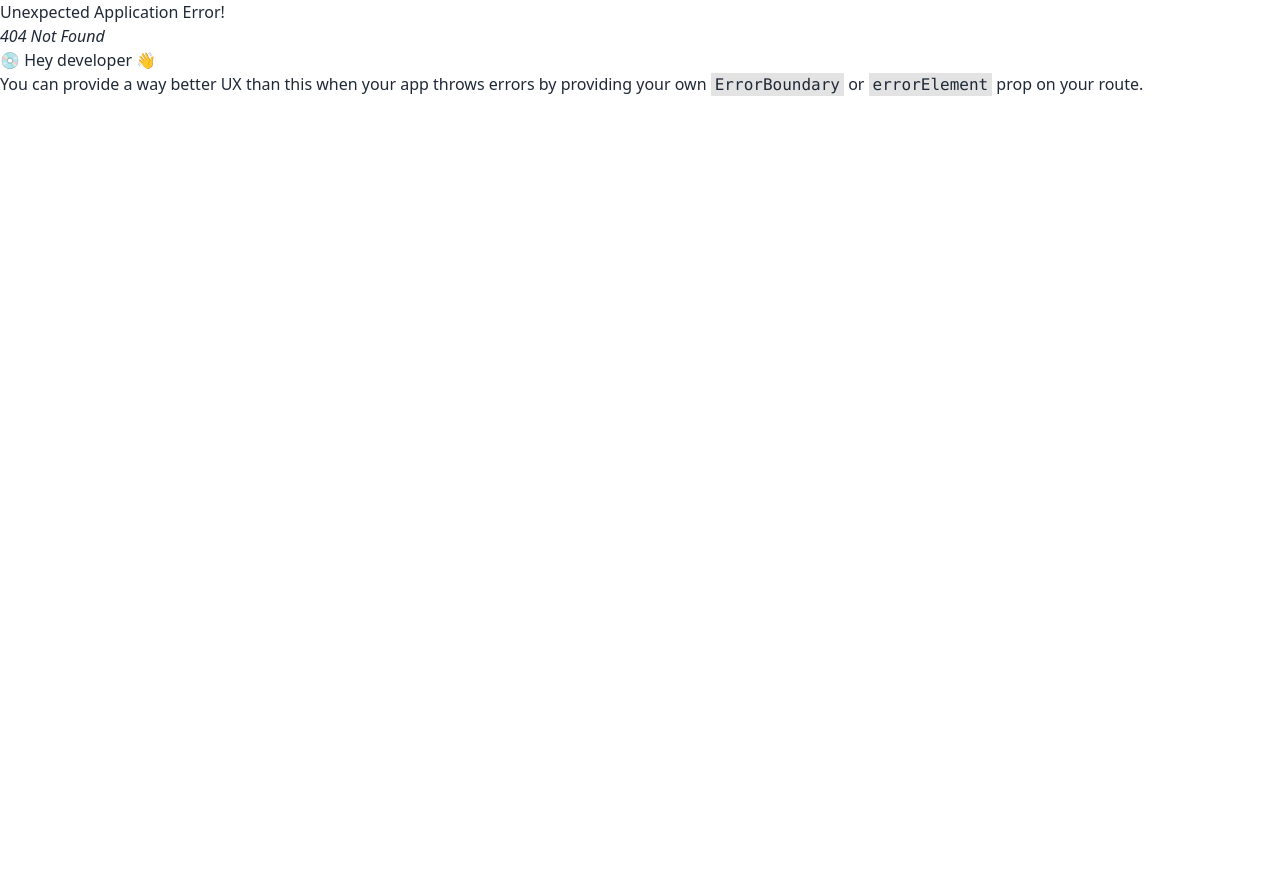
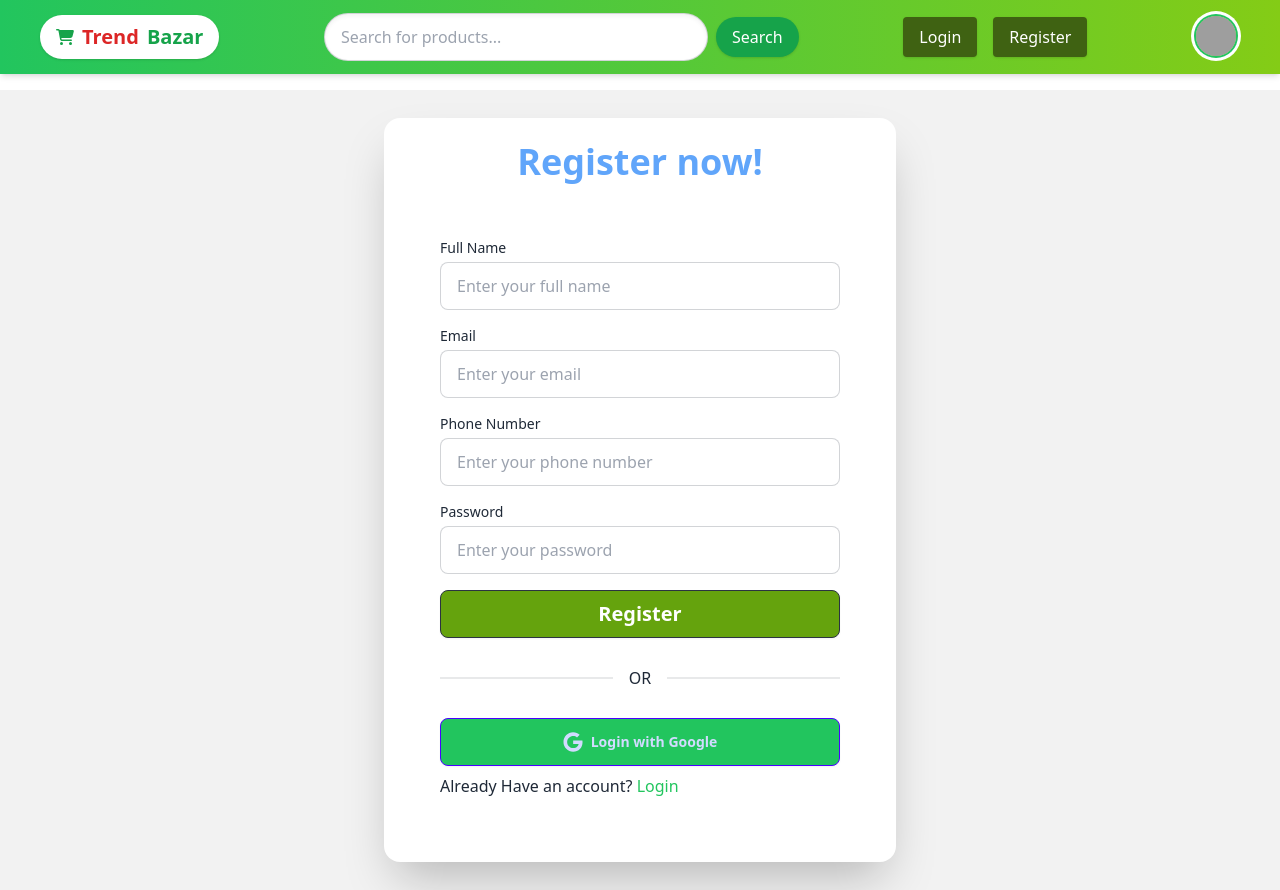
Before and after one commit to arjahid/E-commerceSite-capstoneP-, a React (Vite) app: page /register in a window 1280 px wide. Before the commit this address had no page. Before the commit the page ends 800 px from the top, so only its background shows below. Built offline with nearby package versions, Linux system fonts and the light colour scheme; grey boxes are pictures that could not be loaded.

Commit message:
added registration and login

```diff
--- a/src/components/Nav2.jsx
+++ b/src/components/Nav2.jsx
@@ -4,7 +4,7 @@ import { NavLink } from "react-router-dom";
 
 const Nav2 = () => {
   return (
-    <div className="bg-gradient-to-r from-green-500 to-lime-500 shadow-md px-4 sm:px-6 lg:px-10 py-3 flex flex-col md:flex-row items-center justify-between gap-4">
+    <div className="bg-gradient-to-r from-green-500 to-lime-500 shadow-md px-4 sm:px-6 lg:px-10 py-3 flex flex-col md:flex-row items-center justify-between gap-4 sticky top-0 z-50">
 
       {/* Logo */}
       <NavLink
@@ -17,12 +17,34 @@ const Nav2 = () => {
       </NavLink>
 
       {/* Search */}
-      <div className="w-full md:w-auto flex justify-center">
+      <div className="w-full md:w-auto flex justify-center items-center gap-2">
         <input
           type="text"
           placeholder="Search for products..."
           className="input input-bordered w-full sm:w-80 md:w-96 max-w-full rounded-full px-4 py-2 focus:outline-none bg-white shadow-inner"
         />
+        <button
+          type="button"
+          className="px-4 py-2 bg-green-600 text-white rounded-full shadow hover:bg-green-700 transition"
+        >
+          Search
+        </button>
+      </div>
+
+      {/* Login and Register Links */}
+      <div className="flex gap-4 justify-center items-center">
+        <NavLink
+          to="/login"
+          className="px-4 py-2 bg-lime-800 text-white rounded shadow hover:bg-blue-700 transition"
+        >
+          Login
+        </NavLink>
+        <NavLink
+          to="/register"
+          className="px-4 py-2 bg-lime-800 text-white rounded shadow hover:bg-gray-700 transition"
+        >
+          Register
+        </NavLink>
       </div>
 
       {/* Profile Dropdown */}
@@ -41,7 +63,7 @@ const Nav2 = () => {
         </div>
         <ul
           tabIndex={0}
-          className="menu menu-sm dropdown-content mt-3 z-[1] p-2 shadow-lg bg-white rounded-box w-44 sm:w-52 text-sm sm:text-base"
+          className="menu menu-sm text-black dropdown-content mt-3 z-[1] p-2 shadow-lg bg-white rounded-box w-44 sm:w-52 text-sm sm:text-base"
         >
           <li>
             <NavLink to="/profile" className="hover:bg-green-100 transition px-2 rounded">
--- /dev/null
+++ b/src/components/pages/Login.jsx
@@ -0,0 +1,51 @@
+import React from 'react';
+import Nav2 from '../Nav2';
+import { NavLink } from 'react-router-dom';
+import SocialLogin from './SocialLogin';
+
+const Login = () => {
+    return (
+        <div>
+            <Nav2></Nav2>
+            <div className="hero bg-base-200 min-h-screen flex items-center justify-center">
+          <div className="card bg-base-100 w-full lg:w-1/2 max-w-lg shadow-2xl p-6">
+            <h1 className="text-4xl font-bold text-center mb-6 text-green-500">Login</h1>
+            <div className="card-body">
+              <form className="space-y-4">
+                <div>
+                  <label className="block text-sm font-medium mb-1">Email</label>
+                  <input
+                    type="email"
+                    name="email"
+                    className="input input-bordered w-full"
+                    placeholder="Enter your email"
+                  />
+                </div>
+                <div>
+                  <label className="block text-sm font-medium mb-1">Password</label>
+                  <input
+                    type="password"
+                    name="password"
+                    className="input input-bordered w-full"
+                    placeholder="Enter your password"
+                  />
+                </div>
+                <div className="text-right">
+                  <a className="link link-hover text-sm hover:text-green-400">Forgot password?</a>
+                </div>
+                <button className="btn btn-neutral w-full mt-4 bg-green-600 font-bold text-xl text-black">Login</button>
+              </form>
+              <div className="divider my-6">OR</div>
+              <SocialLogin></SocialLogin>
+
+              <div className="flex justify-center">
+                {/* Add SocialLogin component or buttons here */}
+              </div>
+            </div>
+          </div>
+        </div>
+        </div>
+    );
+};
+
+export default Login;
--- /dev/null
+++ b/src/components/pages/Register.jsx
@@ -0,0 +1,76 @@
+import React from 'react';
+import Nav2 from '../Nav2';
+import NavBar from '../../NavBar';
+import SocialLogin from './SocialLogin';
+import { NavLink } from 'react-router-dom';
+
+const Register = () => {
+    const handleFormSubmit = (event) => {
+        event.preventDefault();
+        const formData = new FormData(event.target);
+        const data = Object.fromEntries(formData.entries());
+        console.log('Form submitted:', data);
+    }
+    return (
+        <div>
+            <Nav2></Nav2>
+
+            <div className="hero bg-base-200 mt-4 min-h-screen flex items-center justify-center">
+          <div className="card bg-base-100 w-full lg:w-1/2 max-w-lg shadow-2xl p-6">
+            <h1 className="text-4xl font-bold text-center mb-6 text-blue-400">Register now!</h1>
+            <div className="card-body">
+              <form onSubmit={handleFormSubmit} className="space-y-4">
+                <div>
+                  <label className="block text-sm font-medium mb-1">Full Name</label>
+                  <input
+                    type="text"
+                    name="fullName"
+                    className="input input-bordered w-full"
+                    placeholder="Enter your full name"
+                  />
+                </div>
+                <div>
+                  <label className="block text-sm font-medium mb-1">Email</label>
+                  <input
+                    type="email"
+                    name="email"
+                    className="input input-bordered w-full"
+                    placeholder="Enter your email"
+                  />
+                </div>
+                <div>
+                  <label className="block text-sm font-medium mb-1">Phone Number</label>
+                  <input
+                    type="tel"
+                    name="phone"
+                    className="input input-bordered w-full"
+                    placeholder="Enter your phone number"
+                  />
+                </div>
+                <div>
+                  <label className="block text-sm font-medium mb-1">Password</label>
+                  <input
+                    type="password"
+                    name="password"
+                    className="input input-bordered w-full"
+                    placeholder="Enter your password"
+                  />
+                </div>
+
+
+                <button className="btn btn-neutral w-full mt-4 bg-lime-600 font-bold text-xl text-white">Register</button>
+              </form>
+              <div className="divider my-6">OR</div>
+              <SocialLogin></SocialLogin>
+              <div>Already Have an account? <NavLink to='/login' className='text-green-500'>Login</NavLink></div>
+              <div className="flex justify-center">
+                {/* Add SocialLogin component or buttons here */}
+              </div>
+            </div>
+          </div>
+        </div>
+        </div>
+    );
+};
+
+export default Register;
--- /dev/null
+++ b/src/components/pages/SocialLogin.jsx
@@ -0,0 +1,15 @@
+import React from 'react';
+import { FaGoogle } from 'react-icons/fa6';
+
+const SocialLogin = () => {
+    return (
+        <div>
+            <button className="btn btn-primary join-item w-full bg-green-500 flex items-center justify-center gap-2">
+                <FaGoogle className="text-xl" />
+                <span className="font-bold">Login with Google</span>
+            </button>
+        </div>
+    );
+};
+
+export default SocialLogin;
```
Also changed, not shown: src/Router/Router.jsx (+10 -0 lines).
